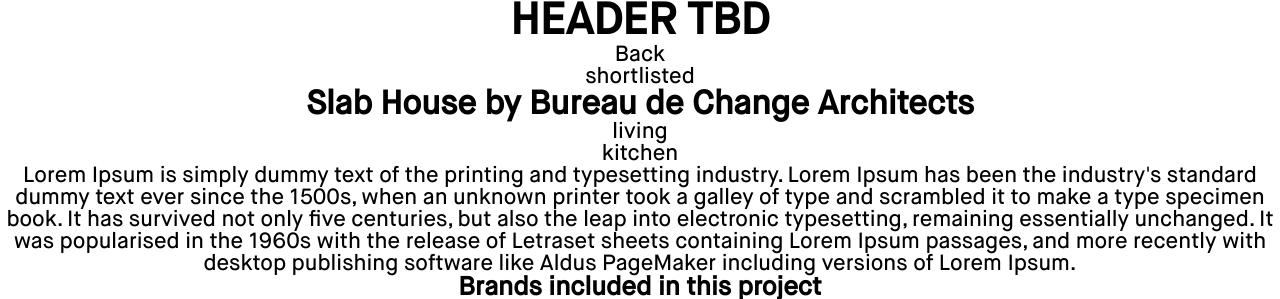
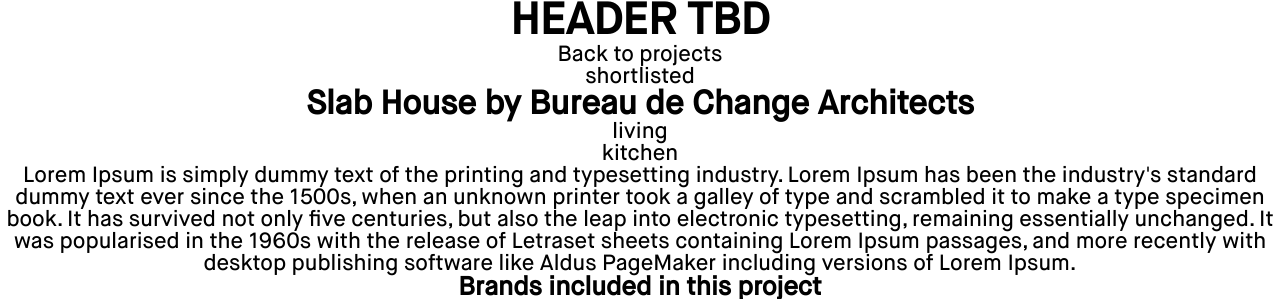
Before and after one commit to OpenBuildings/dont-move-improve, a Jekyll site: the page built from _projects/bureau-de-change-architects-slab-house.html, in a window 1280 px wide and 900 px high, cut to the strip 0-299 px from the top of the window. Built offline with Jekyll 4.4.1, drawn with Linux system fonts in a browser that asks for light colours.

Commit message:
New back button from projects

```diff
--- a/_layouts/project.html
+++ b/_layouts/project.html
@@ -2,6 +2,6 @@
 layout: default
 ---
 <article>
-    <a href="{{site.baseurl}}/" onclick="window.history.back(); return false;">Back</a>
+    <a href="{{site.baseurl}}/">Back to projects</a>
     {{ content }}
 </article>
```
